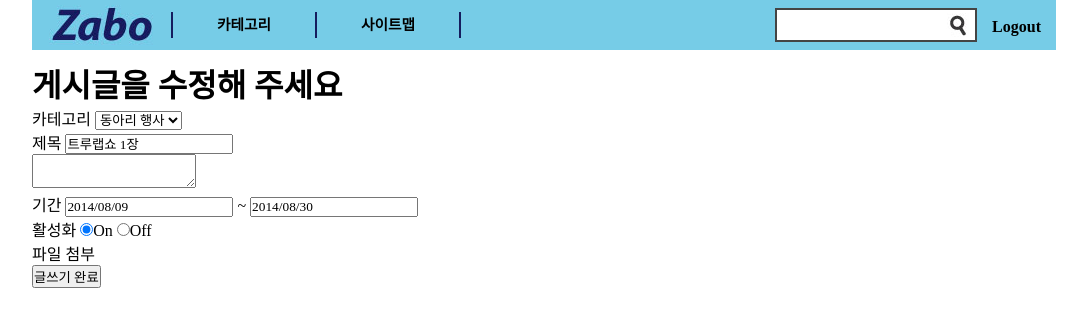
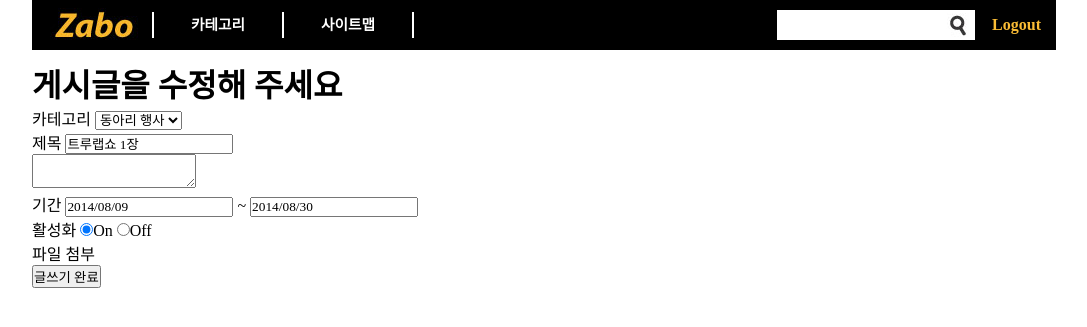
Before and after one commit to rodumani/zabo, a Django app: page /registration/1/ in a window 1280 px wide. Shown: the top 327 px of the page, without its empty margins (96-1183 px from the left). Run offline with Django 3.2, Linux system fonts and the light colour scheme; a user stored in the database is signed in; data comes from the database, SQL or seed files in the repository; some libraries are stand-ins or nearby versions.

Commit message:
layout design chaged

```diff
--- a/zabo/static/css/layout.css
+++ b/zabo/static/css/layout.css
@@ -32,7 +32,7 @@ a
 #header
 {
     height:50px;
-    background-color:#76CCE7;
+    background-color:#000000;
     margin-bottom:10px;
 }
 
@@ -45,13 +45,13 @@ a
 #home > a
 {
     display:block;
-    padding:0px 15px;
+    padding:0px 6px;
     height:inherit;
 }
 
 #home img
 {
-    margin-top:5px;
+    margin-top:1px;
 }
 
 .bar
@@ -59,20 +59,21 @@ a
     float:left;
     height:26px;
     margin:12px 0px;
-    border-left:2px solid #151D5E;
+    border-left:2px solid #ffffff;
 }
 
 .menu
 {
     float:left;
     height:inherit;
-    width:142px;
+    width:128px;
     text-align:center;
 }
 
 .menu.mouseover
 {
-    background-color:#35AE9D;
+    background-color:#FABC35;
+    color:#000000
 }
 
 .menu > div.category
@@ -81,11 +82,16 @@ a
     font-size:11pt;
 }
 
+.menu.mouseover a
+{
+    color:#000000;
+}
+
 .category > a
 {
     display:block;
     padding:12px 0px;
-    color:#000000;
+    color:#ffffff;
     font-weight:bold;
     line-height:26px;
 }
@@ -94,14 +100,14 @@ a
 {
     display:none;
     position:relative;
-    background-color:#76CCE7;
+    background-color:#ffffff;
     font-size:10pt;
     z-index:1;
 }
 
 .subcategory > div
 {
-    border-bottom:1px solid #151D5E;
+    border-bottom:1px solid #000000;
 }
 
 .subcategory a
@@ -122,7 +128,7 @@ form#search
     display:inline-block;
     height:30px;
     margin:8px 0px;
-    border:2px solid #444444;
+    border:2px solid #000000;
     background-color:#ffffff;
 }
 
@@ -155,9 +161,9 @@ form#search *
 .logio > a
 {
     padding:0px 15px;
-    color:#000000;
+    color:#FABC35;
     font-weight:bold;
-    line-height:54px;
+    line-height:50px;
 }
 
 #content
```
Also changed, not shown: zabo/media/logo.png.
